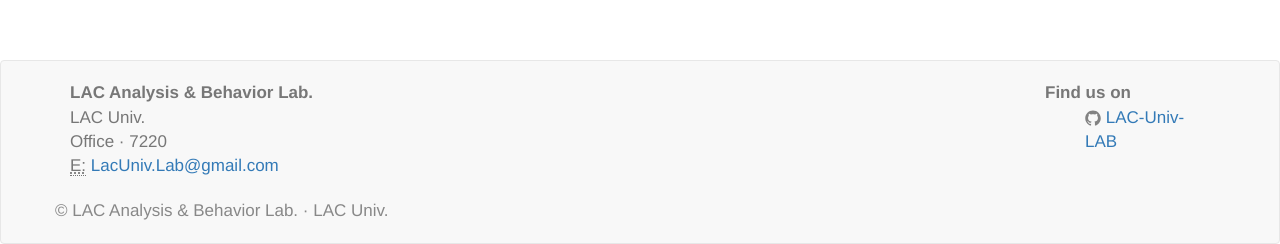
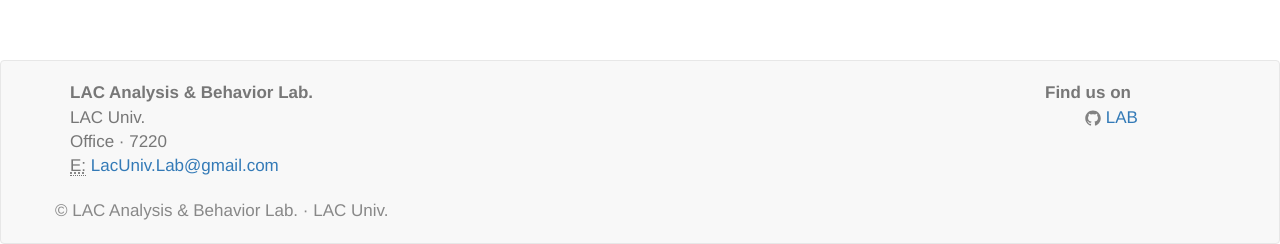
Before and after one commit to LAC-Univ-LAB/LAC-Univ-LAB.github.io, a Jekyll site: the page built from index.html, in a window 1280 px wide. Shown: the part 1051-1295 px from the top of the page. Built offline with Jekyll 4.4.1, drawn with Linux system fonts in a browser that asks for light colours; nearby versions of some CDN libraries; a style sheet for code colours, icons or effects is not loaded.

Commit message:
Update footer.html

```diff
--- a/_includes/footer.html
+++ b/_includes/footer.html
@@ -20,7 +20,7 @@
                     <ul class="social-media-list">
                         <li>
                             <a href="https://github.com/LAC-Univ-LAB" target="_blank">
-                                {% include icon-github.html username="LAC-Univ-LAB" %}
+                                {% include icon-github.html username="LAB" %}
                             </a>
                         </li>
                     </ul>
```
